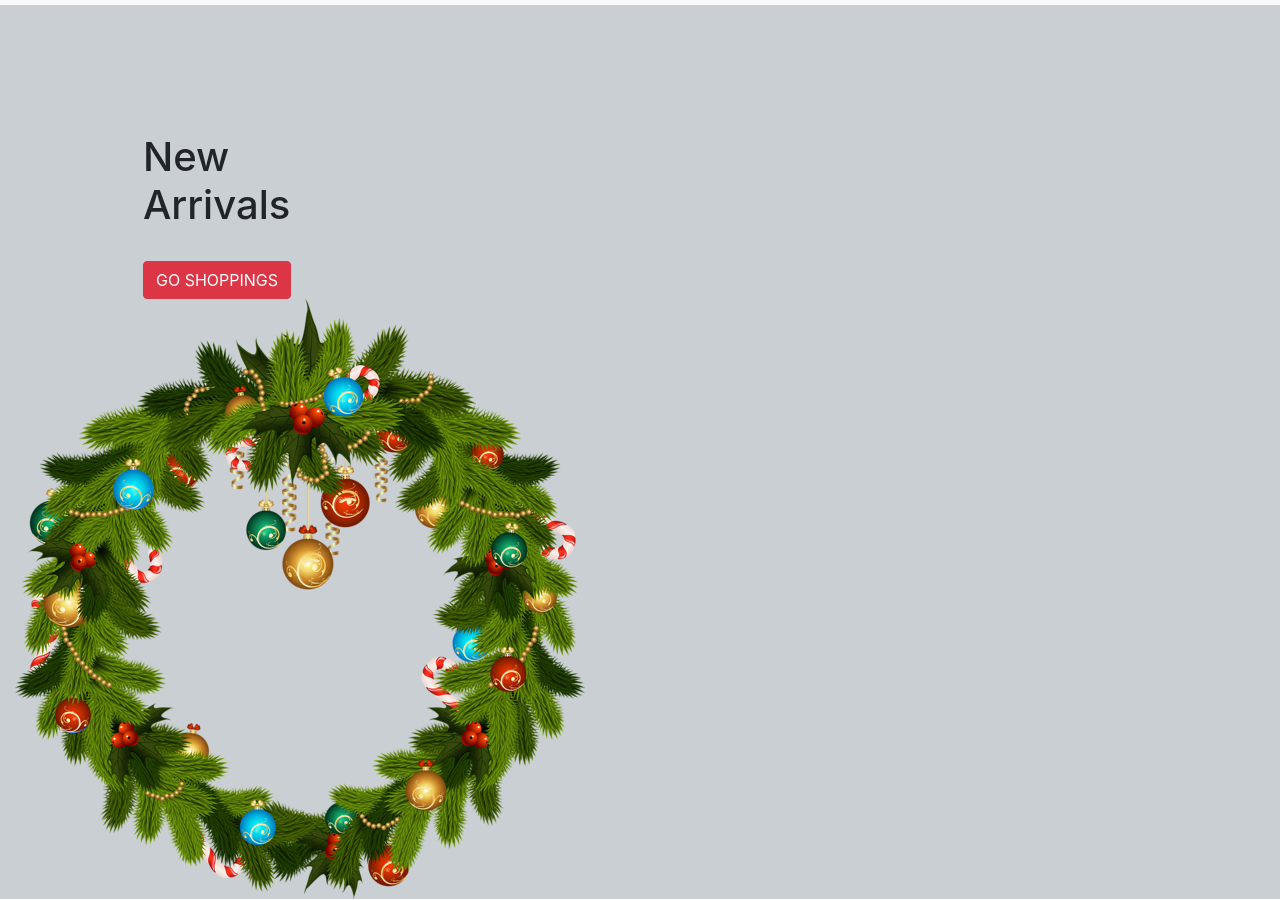
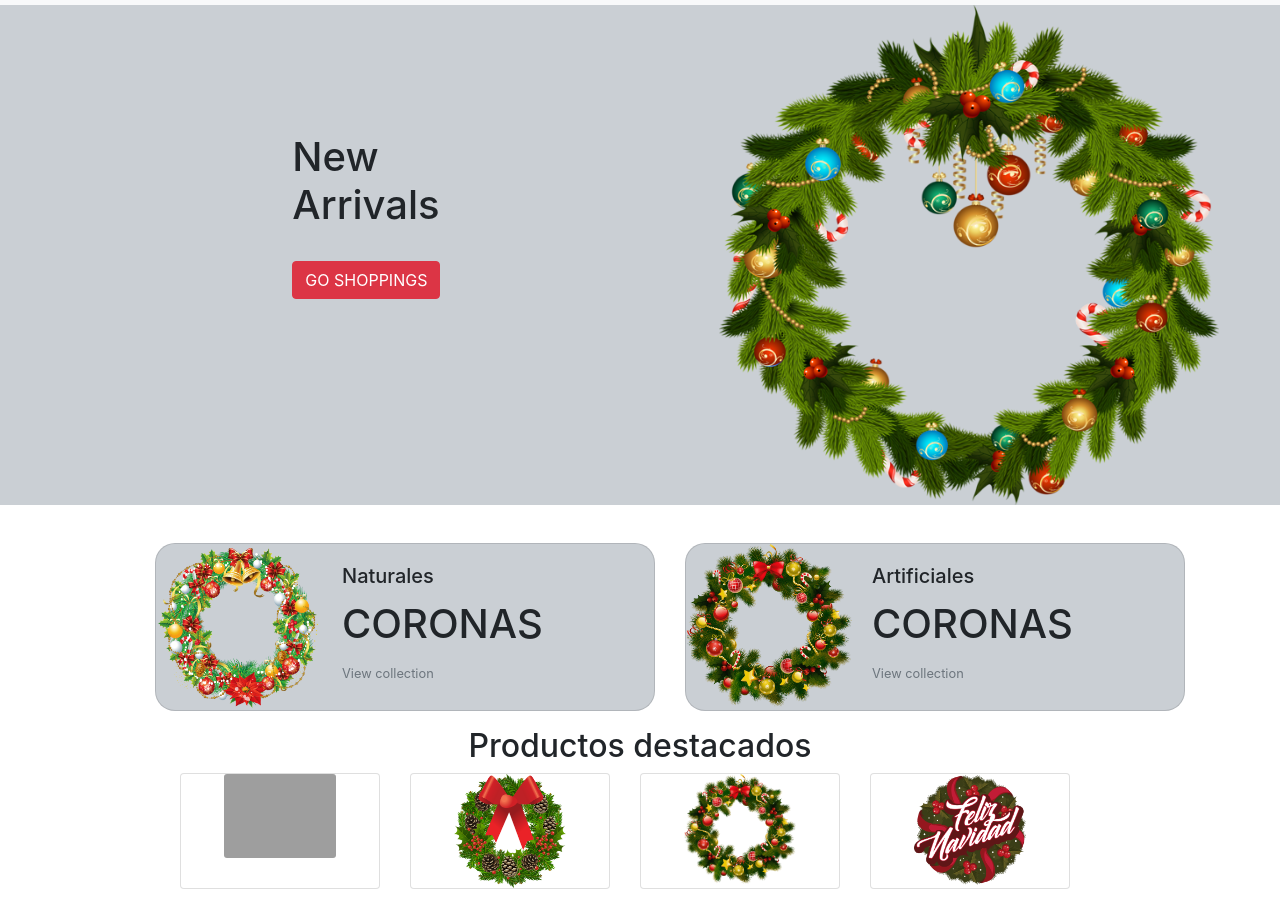
Before and after one commit to Ktdral14/Coronas-web, a plain HTML site: page index.html in a window 1280 px wide. Shown: the part 55-955 px from the top of the page. Drawn offline with nearby package versions, Linux system fonts and the light colour scheme; grey boxes are pictures that could not be loaded.

Commit message:
modificaciones

```diff
--- a/css/style.css
+++ b/css/style.css
@@ -49,3 +49,7 @@
     margin-top: 100px;
     height: 40%;
 }
+
+.producto {
+    width: 100%;
+}
--- a/index.html
+++ b/index.html
@@ -34,13 +34,13 @@
         </div>
     </nav>
     <div class="container-fluid">
-        <div class="inicio row">
-            <div class="ini2 col-lg-6">
+        <div class="inicio row d-flex justify-content-center">
+            <div class="ini2 col-4">
                 <h1>New <br> Arrivals</h1>
                 <button class="btn btn-danger mt-4">GO SHOPPINGS</button>
             </div>
 
-            <div class="col order-3"><img src="./assets/images/9bc0dbb3d0515ccc48f2ae022c94713c.png">
+            <div class="col-4 order-3 img-fluid"><img src="./assets/images/9bc0dbb3d0515ccc48f2ae022c94713c.png" width="500px" height="500px">
             </div>
 
         </div>
@@ -79,9 +79,9 @@
         </div>
         <h2 class="text-center">Productos destacados</h2>
 
-
-        <div class="card4 card-deck row">
-            <div class="card mb-3" style="max-width: 200px;">
+        <div class="">
+            <div class="card4 card-deck col-12 container-fluid producto row d-flex justify-content-center">
+                <div class="card mb-3 col-3" style="max-width: 200px;">
                     <div class="row no-gutters">
                         <div class="imgpro col-md-8">
                             <img src="./assets/images/28ae5eaa5a872c0d54f4259ab7e8b374.png" class="card-img" alt="...">
@@ -90,7 +90,7 @@
                     </div>
                 </div>
 
-            <div class="card mb-3" style="max-width: 200px;">
+                <div class="card mb-3 col-3" style="max-width: 200px;">
                     <div class="row no-gutters">
                         <div class="imgpro col-md-8">
                             <img src="./assets/images/5853c802ec0c270fc2f62e06.png" class="card-img" alt="...">
@@ -98,7 +98,7 @@
 
                     </div>
                 </div>
-            <div class="card mb-3" style="max-width: 200px;">
+                <div class="card mb-3 col-3" style="max-width: 200px;">
                     <div class="row no-gutters">
                         <div class="imgpro col-md-8">
                             <img src="./assets/images/5853c7f7ec0c270fc2f62e05.png" class="card-img" alt="...">
@@ -107,7 +107,7 @@
                     </div>
                 </div>
 
-            <div class="card mb-3" style="max-width: 200px;">
+                <div class="card mb-3 col-3" style="max-width: 200px;">
                     <div class="row no-gutters">
                         <div class="imgpro col-md-8">
                             <img src="./assets/images/17490.png" class="card-img" alt="...">
@@ -117,6 +117,11 @@
                 </div>
 
             </div>
+        </div>
+
+
+
+
         <div class="container-fluid">
             <div class="row">
                 <div class="contenedor col order-3">
@@ -134,7 +139,7 @@
         </div>
         <h1 class="text-center">Productos nuevos</h1>
 
-        <div class="card5 card-deck row">
+        <div class="card5 card-deck row d-flex justify-content-center">
             <div class="card mb-3" style="max-width: 200px;">
                 <div class="row no-gutters">
                     <div class="imgpro col-md-8">
@@ -172,7 +177,7 @@
 
         </div>
 
-        <div class="card6 card-deck row">
+        <div class="card6 card-deck row d-flex justify-content-center">
             <div class="card mb-3" style="max-width: 200px;">
                 <div class="no-gutters">
                     <div class="imgpro col-md-8">
```
Lines whose indentation alone changed are shown as unchanged.
